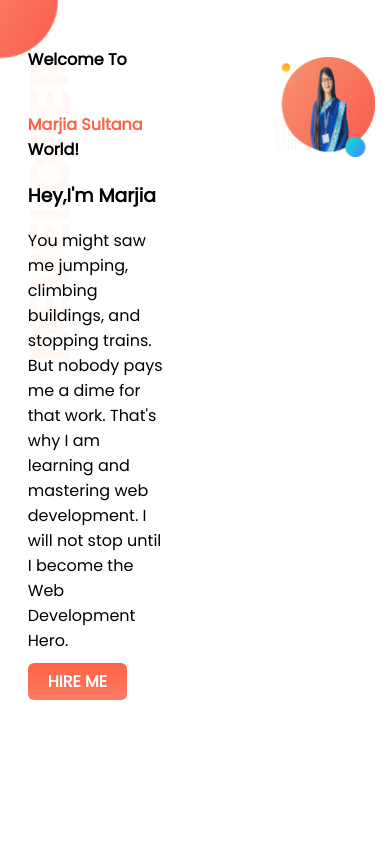
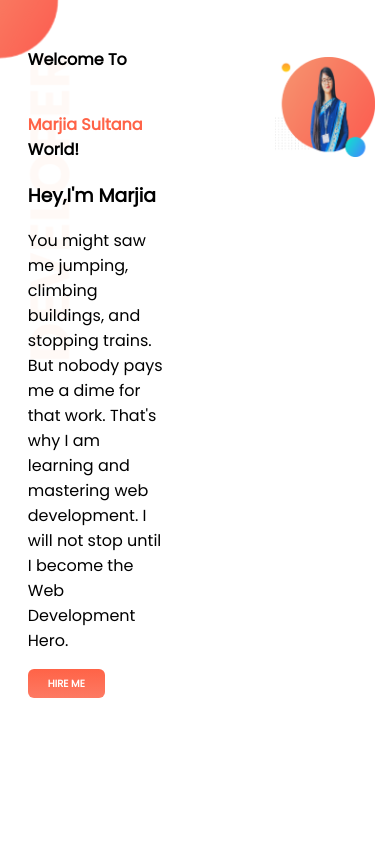
Before and after one commit to Margiasultana55/My-Protfolio, a plain HTML site: page index.html in a window 390 px wide. Shown: the top 844 px of the page. Drawn offline with Linux system fonts and the light colour scheme.

Commit message:
add font

```diff
--- a/style.css
+++ b/style.css
@@ -111,6 +111,8 @@ footer{
         margin-top: 160px;
 
     }
-
+    .link-button{
+        font-size: 10px;
+    }
 
 }
```
